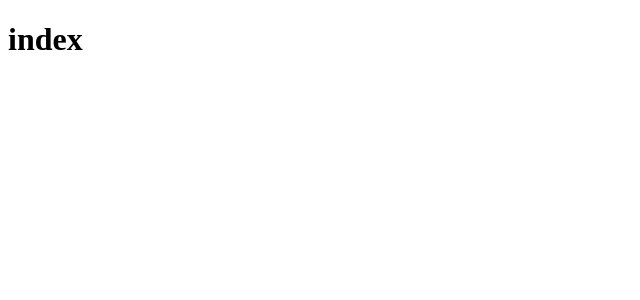
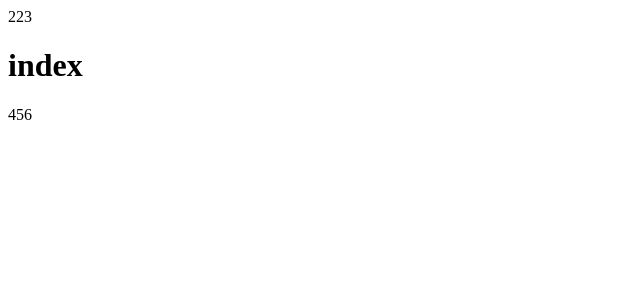
Before and after one commit to stevecyj/nux3-demo, a Nuxt app: page / in a window 1280 px wide. Shown: the top 300 px of the page, without its empty margins (0-640 px from the left). Built offline with nearby package versions, Linux system fonts and the light colour scheme.

Commit message:
feat: create new default layout with header and footer
- Delete `app.vue` file
- Create new `layouts/default.vue` file with a header, slot, and footer

Signed-off-by: steve.tsao <steve.tsao@hlwtech.com.tw>

```diff
--- a/app.vue
+++ /dev/null
@@ -1,5 +0,0 @@
-<template>
-  <div>
-    <NuxtPage />
-  </div>
-</template>
--- /dev/null
+++ b/layouts/default.vue
@@ -0,0 +1,11 @@
+<script lang="ts" setup></script>
+
+<template>
+  <div>
+    <header>223</header>
+    <slot />
+    <footer>456</footer>
+  </div>
+</template>
+
+<style scoped></style>
```
